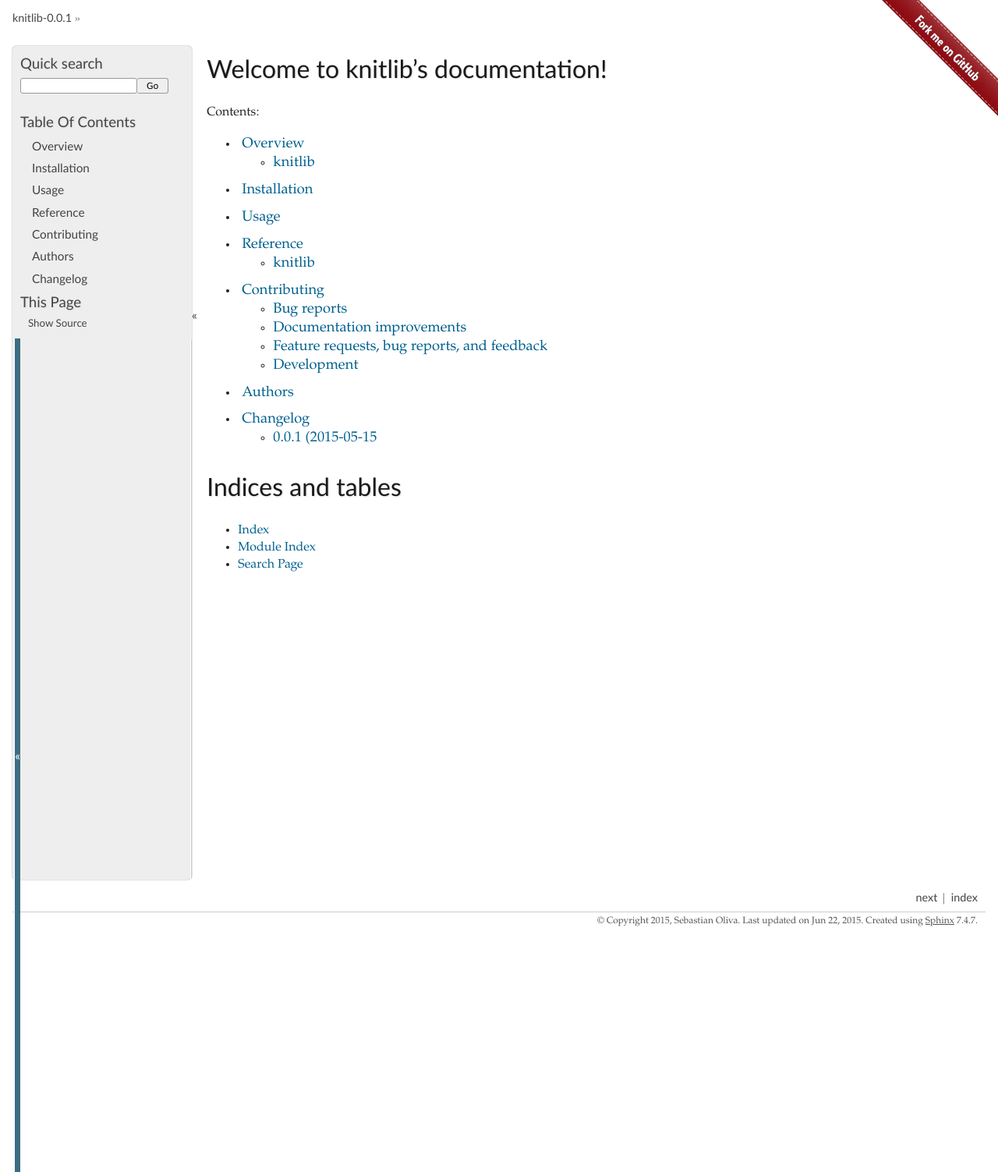
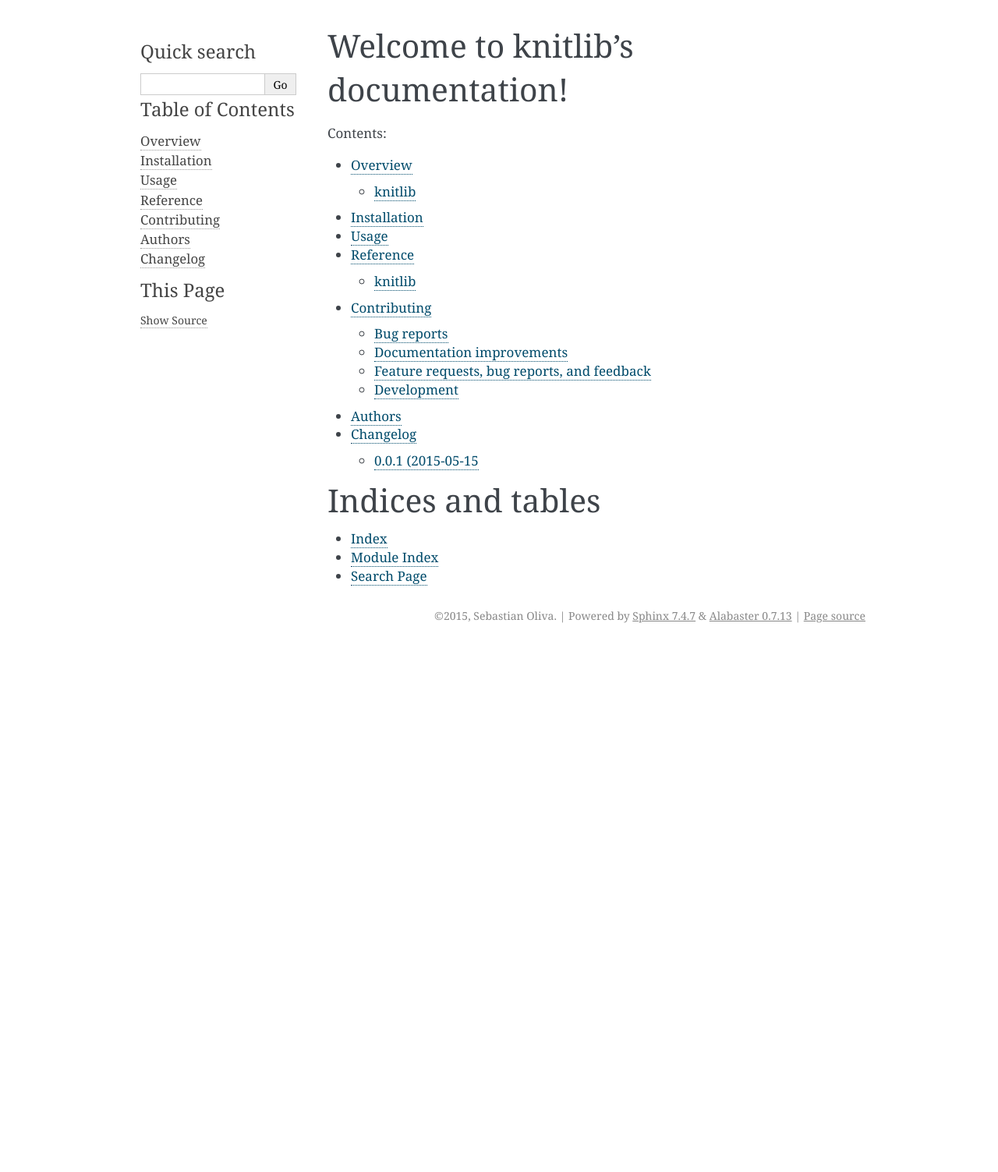
Before and after one commit to fossasia/knitlib, a Sphinx documentation site: the page built from docs/index.rst, in a window 1280 px wide. Shown: the whole page at 78% size. Built offline with Sphinx 7.4.7, drawn with Linux system fonts in a browser that asks for light colours; after the commit the page ends 900 px from its top, so only the background shows below that.

Commit message:
Removing sphinx_py3doc_enhanced_theme reference to build on RTD

```diff
--- a/docs/conf.py
+++ b/docs/conf.py
@@ -26,9 +26,9 @@ author = 'Sebastian Oliva'
 copyright = '{0}, {1}'.format(year, author)
 version = release = '0.0.1'
 
-import sphinx_py3doc_enhanced_theme
-html_theme = "sphinx_py3doc_enhanced_theme"
-html_theme_path = [sphinx_py3doc_enhanced_theme.get_html_theme_path()]
+#import sphinx_py3doc_enhanced_theme
+#html_theme = "sphinx_py3doc_enhanced_theme"
+#html_theme_path = [sphinx_py3doc_enhanced_theme.get_html_theme_path()]
 
 pygments_style = 'trac'
 templates_path = ['.']
@@ -40,5 +40,5 @@ html_sidebars = {
 }
 html_short_title = '%s-%s' % (project, version)
 html_theme_options = {
-    'githuburl': 'https://github.com/tian2992/knitlib/'
+    'githuburl': 'https://github.com/fashiontec/knitlib/'
 }
```
